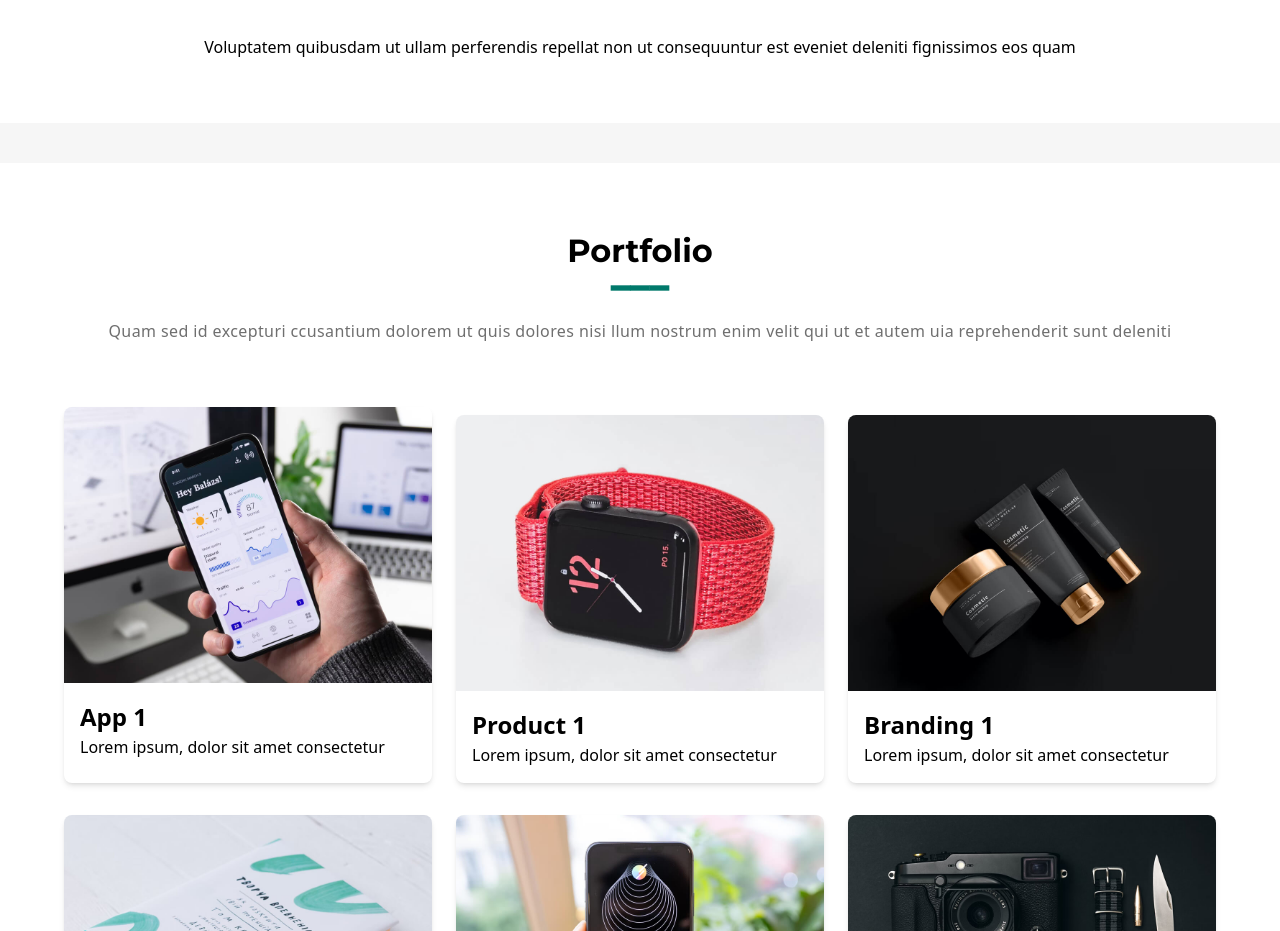
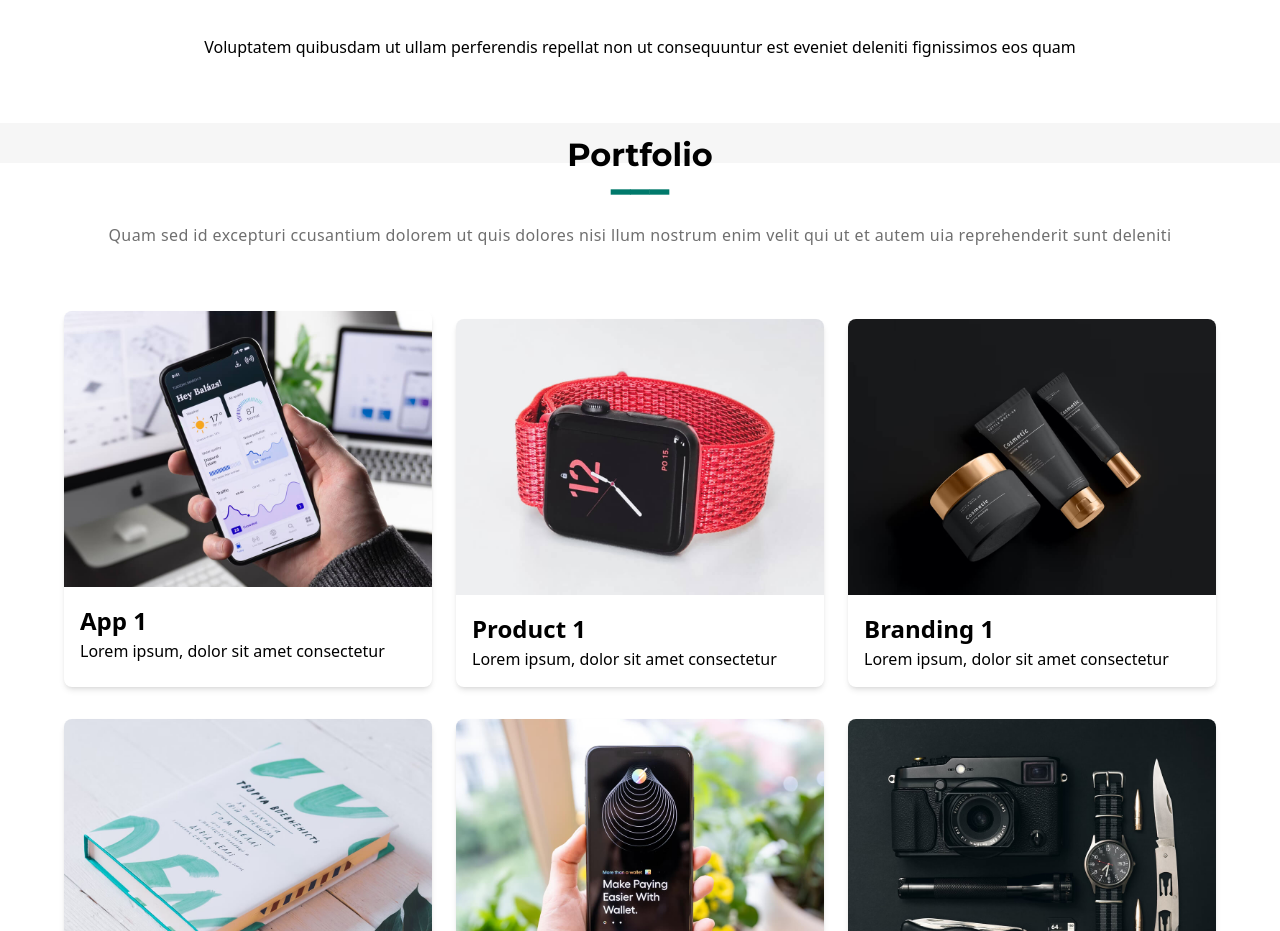
Before and after one commit to hafiz1379/impact-business-website, a React (Create React App) app: page / in a window 1280 px wide. Shown: the part 4340-5271 px from the top of the page. Built offline with nearby package versions, Linux system fonts and the light colour scheme.

Commit message:
Refactor PortfolioHeader component

```diff
--- a/src/components/Portfolio/PortfolioHeader.jsx
+++ b/src/components/Portfolio/PortfolioHeader.jsx
@@ -2,10 +2,12 @@ import Header from '../Header';
 
 function PortfolioHeader() {
   return (
-    <Header
-      title="Portfolio"
-      desc="Quam sed id excepturi ccusantium dolorem ut quis dolores nisi llum nostrum enim velit qui ut et autem uia reprehenderit sunt deleniti"
-    />
+    <div className="-mt-24">
+      <Header
+        title="Portfolio"
+        desc="Quam sed id excepturi ccusantium dolorem ut quis dolores nisi llum nostrum enim velit qui ut et autem uia reprehenderit sunt deleniti"
+      />
+    </div>
   );
 }
 
```
